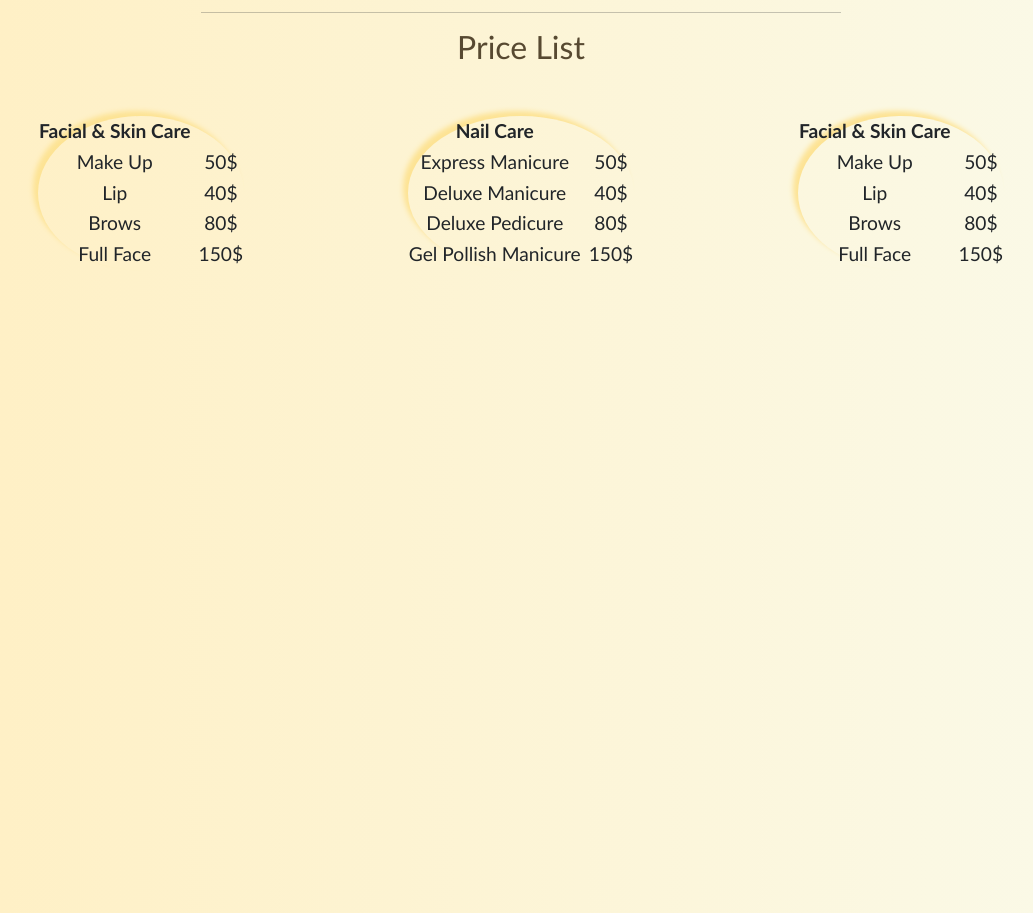
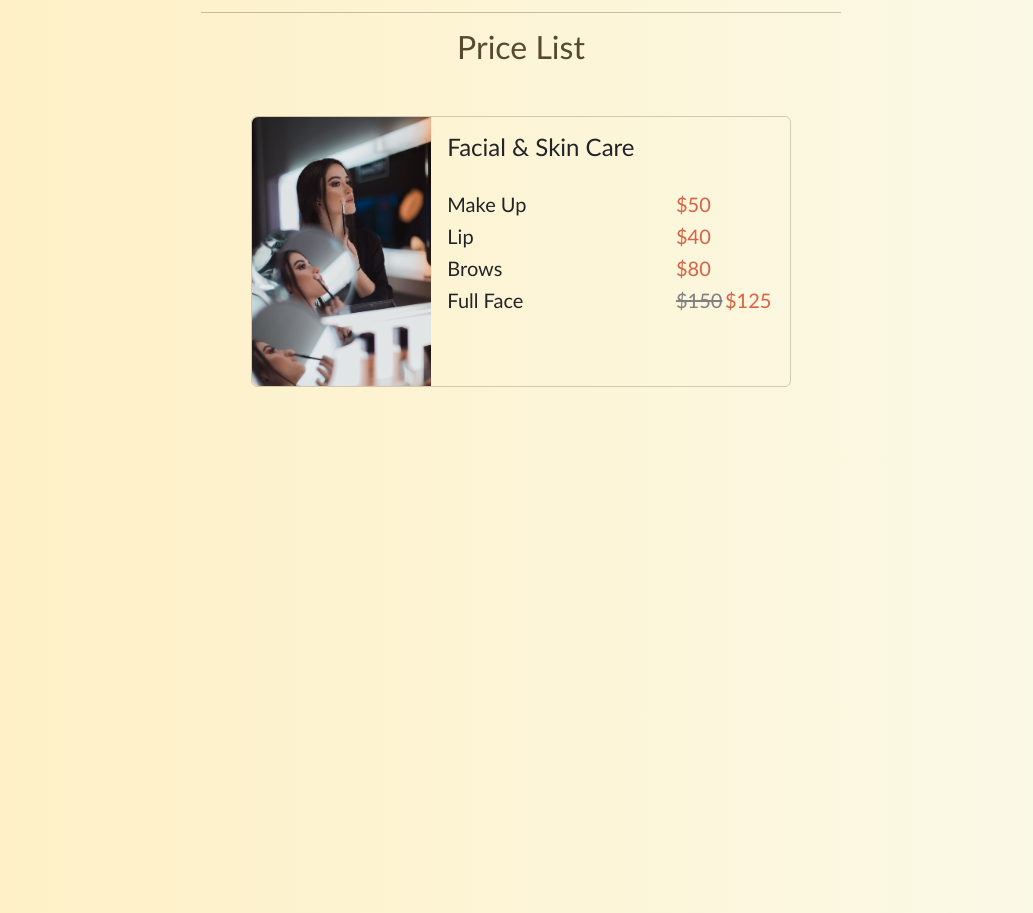
Before and after one commit to soiicy/html-css-task, a plain HTML site: page index.html in a window 1280 px wide. Shown: the part 1318-2231 px from the top of the page, without its empty margins (119-1152 px from the left). Drawn offline with nearby package versions, Linux system fonts and the light colour scheme.

Commit message:
Rebuilt the prices, add .gitignore and made small fixes in all other directories

```diff
--- a/index.html
+++ b/index.html
@@ -78,113 +78,59 @@
             <hr class="horizLines">
 
             <h2 id="priceList" class="headName">Price List</h2>
-        </div>
 
+<!--                    </div>-->
+<!--                    <div class="col-xs-12 col-sm-12 col-lg-4" >-->
+<!--                        <table class="priceRows">-->
+<!--                            <tr>-->
+<!--                                <th>Nail Care</th>-->
+<!--                            </tr>-->
+<!--                            <tr>-->
+<!--                                <td>Express Manicure</td>-->
+<!--                                    <td></td>-->
+<!--                                        <td></td>-->
+<!--                                            <td></td>-->
+<!--                                                <td>50$</td>-->
+<!--                            </tr> -->
+<!--                            <tr>-->
+<!--                                <td>Deluxe Manicure</td>-->
+<!--                                    <td></td>-->
+<!--                                        <td></td>-->
+<!--                                            <td></td>-->
+<!--                                                <td>40$</td>-->
+<!--                            </tr>-->
+<!--                                <td>Deluxe Pedicure</td>-->
+<!--                                    <td></td>-->
+<!--                                        <td></td>-->
+<!--                                            <td></td>-->
+<!--                                                <td>80$</td>-->
+<!--                            </tr>-->
+<!--                                <td>Gel Pollish Manicure</td>-->
+<!--                                    <td></td>-->
+<!--                                        <td></td>-->
+<!--                                            <td></td>-->
+<!--                                                <td>150$</td>-->
 
-        <div class="container-fluid">
-            <div class="container">
-                <div class="row text-center justify-content-center">
-                    <div class="col-xs-12 col-sm-4 col-lg-4" >
-                        <table class="priceRows">
-                            <tr>
-                                <th>Facial & Skin Care</th>
-                            </tr>
-                            <tr>
-                                <td>Make Up</td>
-                                    <td></td>
-                                        <td></td>
-                                            <td></td>
-                                                <td>50$</td>
-                            </tr>
-                            <tr>
-                                <td>Lip</td>
-                                    <td></td>
-                                        <td></td>
-                                            <td></td>
-                                                <td>40$</td>
-                            </tr>
-                                <td>Brows</td>
-                                    <td></td>
-                                        <td></td>
-                                            <td></td>
-                                                <td>80$</td>
-                            </tr>
-                                <td>Full Face</td>
-                                    <td></td>
-                                        <td></td>
-                                            <td></td>
-                                                <td>150$</td>
-                            </tr>
-                        </table>
+            <div class="card mb-3" style="max-width: 540px;" class="priceListColumn">
+                <div class="row g-0">
+                    <div class="col-md-4">
+                        <img src="img/article-photos/price-img-c1-mup.jpeg" class="img-fluid rounded-start" alt="Make Up Photo" height="180px">
                     </div>
-                    <div class="col-xs-12 col-sm-12 col-lg-4" >
-                        <table class="priceRows">
-                            <tr>
-                                <th>Nail Care</th>
-                            </tr>
-                            <tr>
-                                <td>Express Manicure</td>
-                                    <td></td>
-                                        <td></td>
-                                            <td></td>
-                                                <td>50$</td>
-                            </tr>
-                            <tr>
-                                <td>Deluxe Manicure</td>
-                                    <td></td>
-                                        <td></td>
-                                            <td></td>
-                                                <td>40$</td>
-                            </tr>
-                                <td>Deluxe Pedicure</td>
-                                    <td></td>
-                                        <td></td>
-                                            <td></td>
-                                                <td>80$</td>
-                            </tr>
-                                <td>Gel Pollish Manicure</td>
-                                    <td></td>
-                                        <td></td>
-                                            <td></td>
-                                                <td>150$</td>
-                            </tr>
-                        </table>
-                    </div>
-                    <div class="col-xs-12 col-sm-12 col-lg-4" >
-                        <table class="priceRows">
-                            <tr>
-                                <th>Facial & Skin Care</th>
-                            </tr>
-                            <tr>
-                                <td>Make Up</td>
-                                    <td></td>
-                                        <td></td>
-                                            <td></td>
-                                                <td>50$</td>
-                            </tr>
-                            <tr>
-                                <td>Lip</td>
-                                    <td></td>
-                                        <td></td>
-                                            <td></td>
-                                                <td>40$</td>
-                            </tr>
-                                <td>Brows</td>
-                                    <td></td>
-                                        <td></td>
-                                            <td></td>
-                                                <td>80$</td>
-                            </tr>
-                                <td>Full Face</td>
-                                    <td></td>
-                                        <td></td>
-                                            <td></td>
-                                                <td>150$</td>
-                            </tr>
-                        </table>
+                    <div class="col-md-8" >
+                        <div class="card-body">
+                            <h4 class="card-title">Facial & Skin Care</h4>
+                            <h5 class="card-price-name">Make Up</h5> <h5 class="card-price-cost">$50</h5>
+                            <h5 class="card-price-name">Lip</h5> <h5 class="card-price-cost">$40</h5>
+                            <h5 class="card-price-name">Brows</h5> <h5 class="card-price-cost">$80</h5>
+                            <h5 class="card-price-name-sale">Full Face</h5> <h5 class="card-price-cost-Sed">$125</h5><h5 class="card-price-cost-sale">$150</h5>
+                        </div>
                     </div>
                 </div>
             </div>
+
+
+
+        </div>
 
 
                                     <!-- #footer starts -->
--- a/style/article.css
+++ b/style/article.css
@@ -11,17 +11,6 @@
     color: #574931;
 }
 
-/* #row1:hover {
-    transform: scale(1.2);
-}
-
-#row2:hover {
-    transform: scale(1.2);
-}
-
-#row3:hover {
-    transform: scale(1.2);
-} */
 
 
 .horizLines {
@@ -32,17 +21,52 @@
 }
 
 
-.priceRows {
-    font-size: larger;
-    /* background: url('../img/article-photos/price-list-background.jpg'); */
-    border-radius: 50%;
-    box-shadow: -5px -5px 5px #fde394;
-    margin: auto;
-    transition: 0.5s;
-    margin-bottom: 40px;
+
+
+.priceListColumn {
+    margin-left: 50%;
+    margin-right: 50%;
 }
 
-.priceRows:hover {
-    transform:scale(1.5);
-    transition: 0.5s;
+.card {
+    background-color: rgba(255,107,138,0);
+    margin: auto;
 }
+
+.card-price-name {
+    text-align: left;
+    float: left;
+    width: 70%;
+}
+
+.card-price-cost {
+    float: right;
+    width: 30%;
+    color: #d66344;
+
+}
+
+
+.card-price-name-sale {
+    float: left;
+    width: 70%;
+}
+
+.card-price-cost-sale {
+    float: right;
+    width: 15%;
+    color: grey;
+    text-decoration: line-through;
+
+}
+
+
+.card-price-cost-Sed {
+    float: right;
+    width: 15%;
+    color: #d66344;
+}
+
+.card-title {
+    margin-bottom: 30px;
+}
--- a/style/body.css
+++ b/style/body.css
@@ -7,7 +7,7 @@
 
 #loader {
     position: fixed;
-    animation: loader 3s ease-in;
+    animation: loader 3s ease-in-out;
     z-index: -12;
     opacity: 0;
     background: -webkit-linear-gradient(right, #FAFAEA, #FFEFC2);
```
Also changed, not shown: img/article-photos/price-img-c1-mup.jpeg (added), style/header.css (line endings or trailing spaces), 1 other file.
